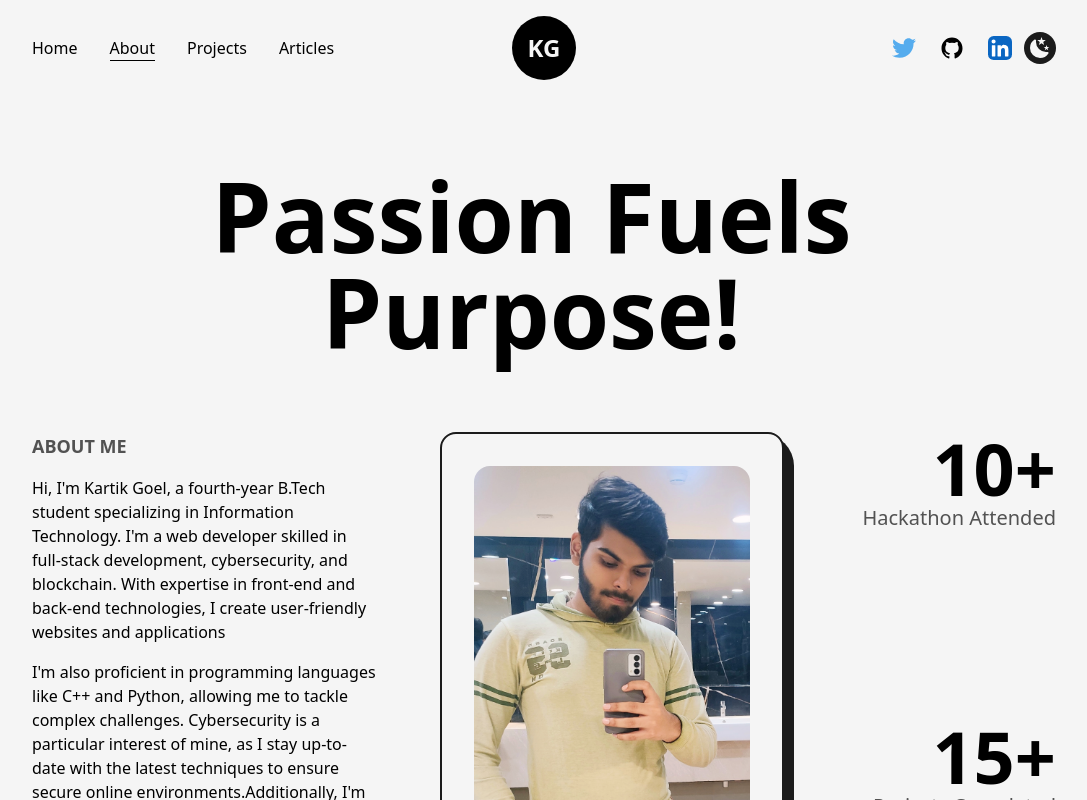
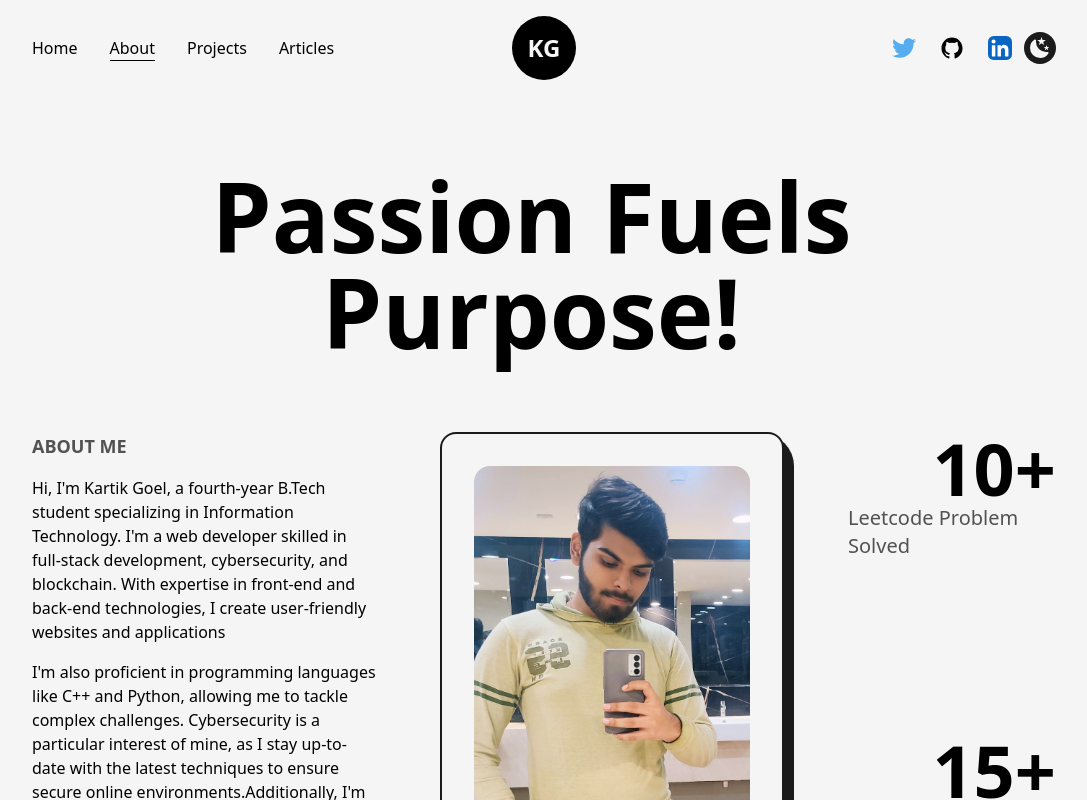
Before and after one commit to kartik739/My_Portfolio, a Next.js app: page /about in a window 1280 px wide. Shown: the top 800 px of the page, without its empty margins (96-1183 px from the left). Built offline with nearby package versions, Linux system fonts and the light colour scheme.

Commit message:
Update about.js

```diff
--- a/src/pages/about.js
+++ b/src/pages/about.js
@@ -82,7 +82,7 @@ const about = () => {
                  </span>
                  <h2 className='text-xl font-medium capitalize text-dark/75 dark:text-light/75 xl:text-center
                   md:text-lg sm:text-base xs:text-sm'>
-                    Hackathon Attended
+                    Leetcode problem solved
                  </h2>
             </div>
             <div className='flex flex-col items-end justified-center xl:items-center'>
```
